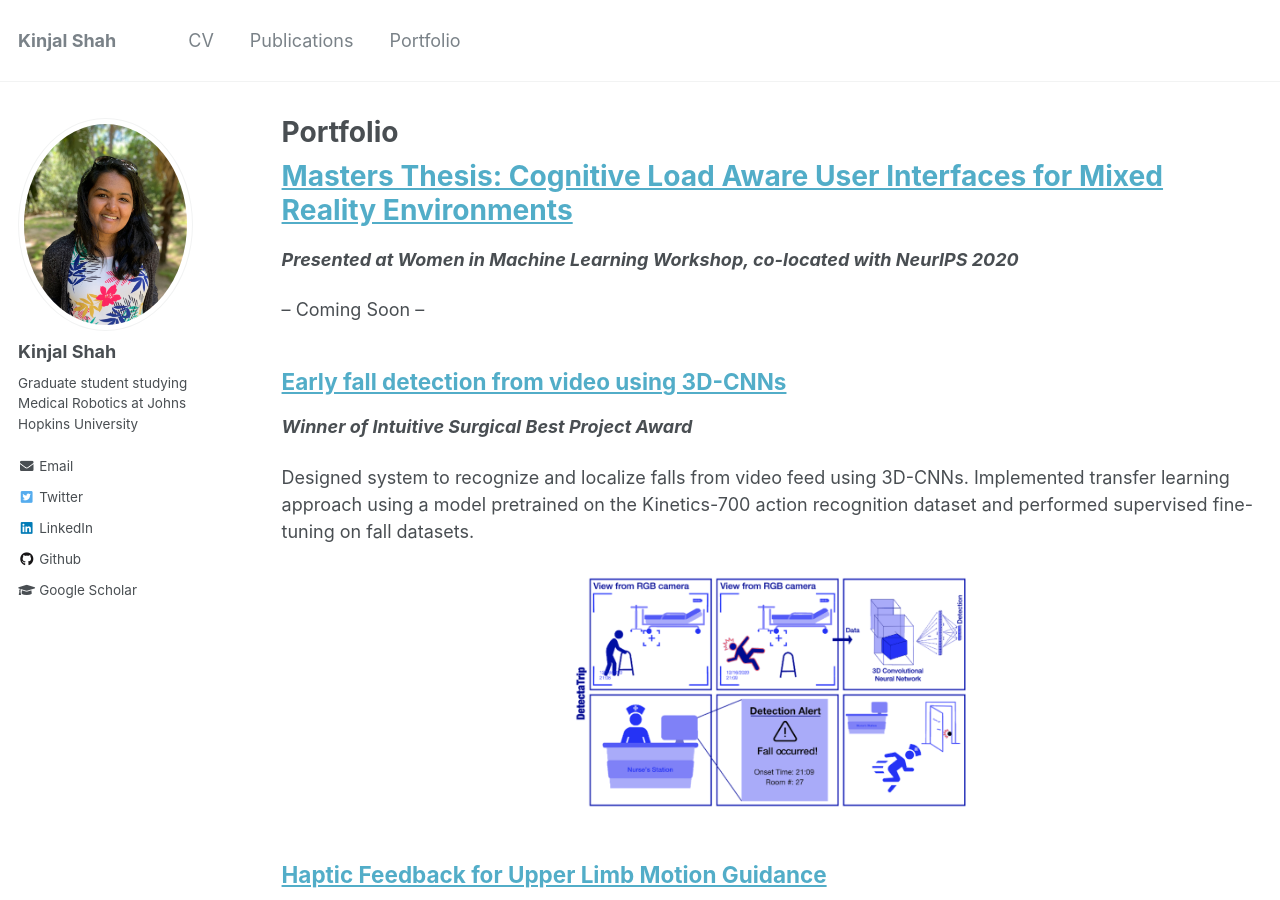
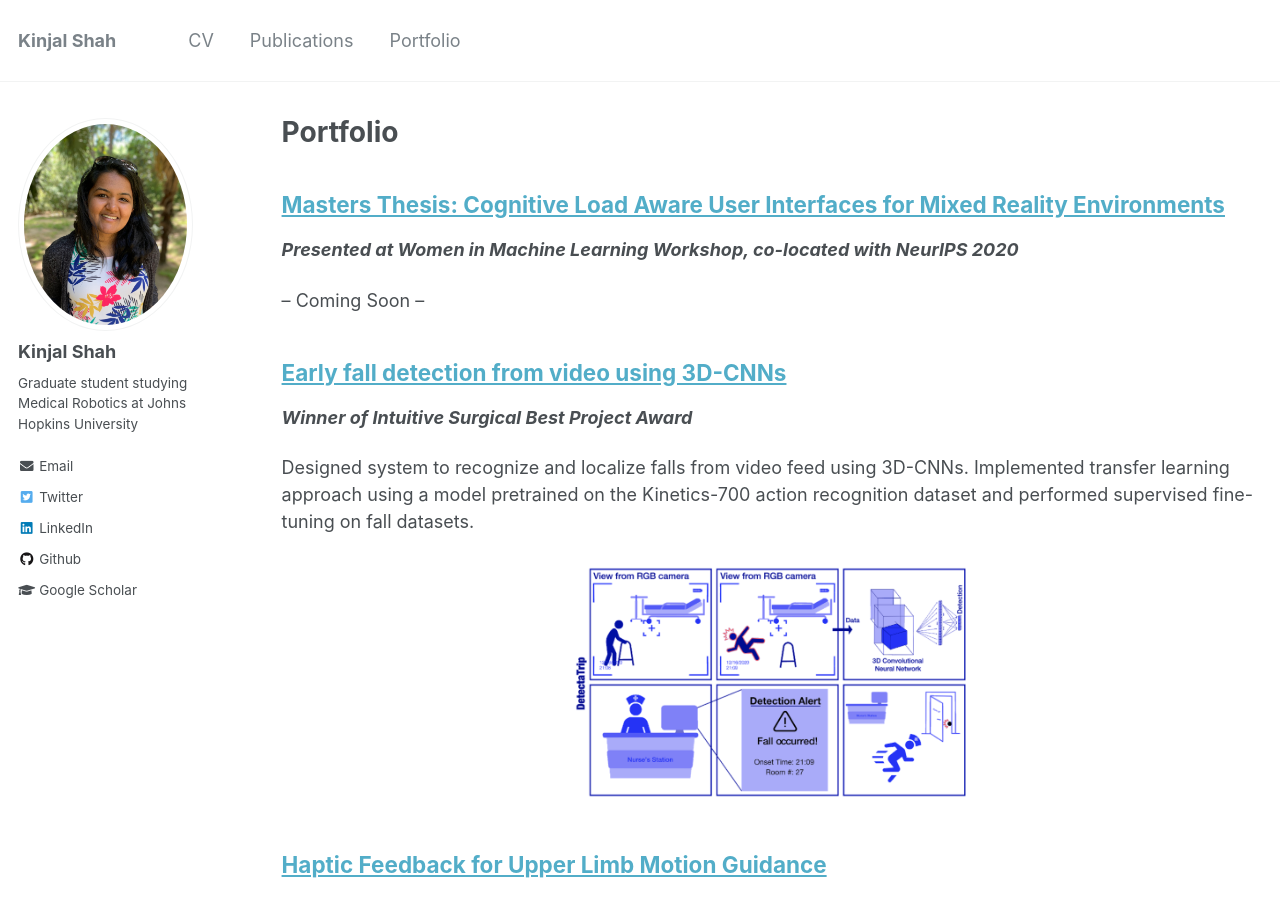
Before and after one commit to kinjmshah/kinjmshah.github.io, a Jekyll site: the page built from _pages/portfolio.md, in a window 1280 px wide and 900 px high. Built offline with Jekyll 4.4.1, drawn with Linux system fonts in a browser that asks for light colours.

```diff
--- a/_pages/portfolio.md
+++ b/_pages/portfolio.md
@@ -6,7 +6,7 @@ author_profile: true
 ---
 {% include base_path %}
 
-# [Masters Thesis: Cognitive Load Aware User Interfaces for Mixed Reality Environments](/portfolio/mastersThesis)
+## [Masters Thesis: Cognitive Load Aware User Interfaces for Mixed Reality Environments](/portfolio/mastersThesis)
 ***Presented at Women in Machine Learning Workshop, co-located with NeurIPS 2020***
 
 -- Coming Soon --
```
